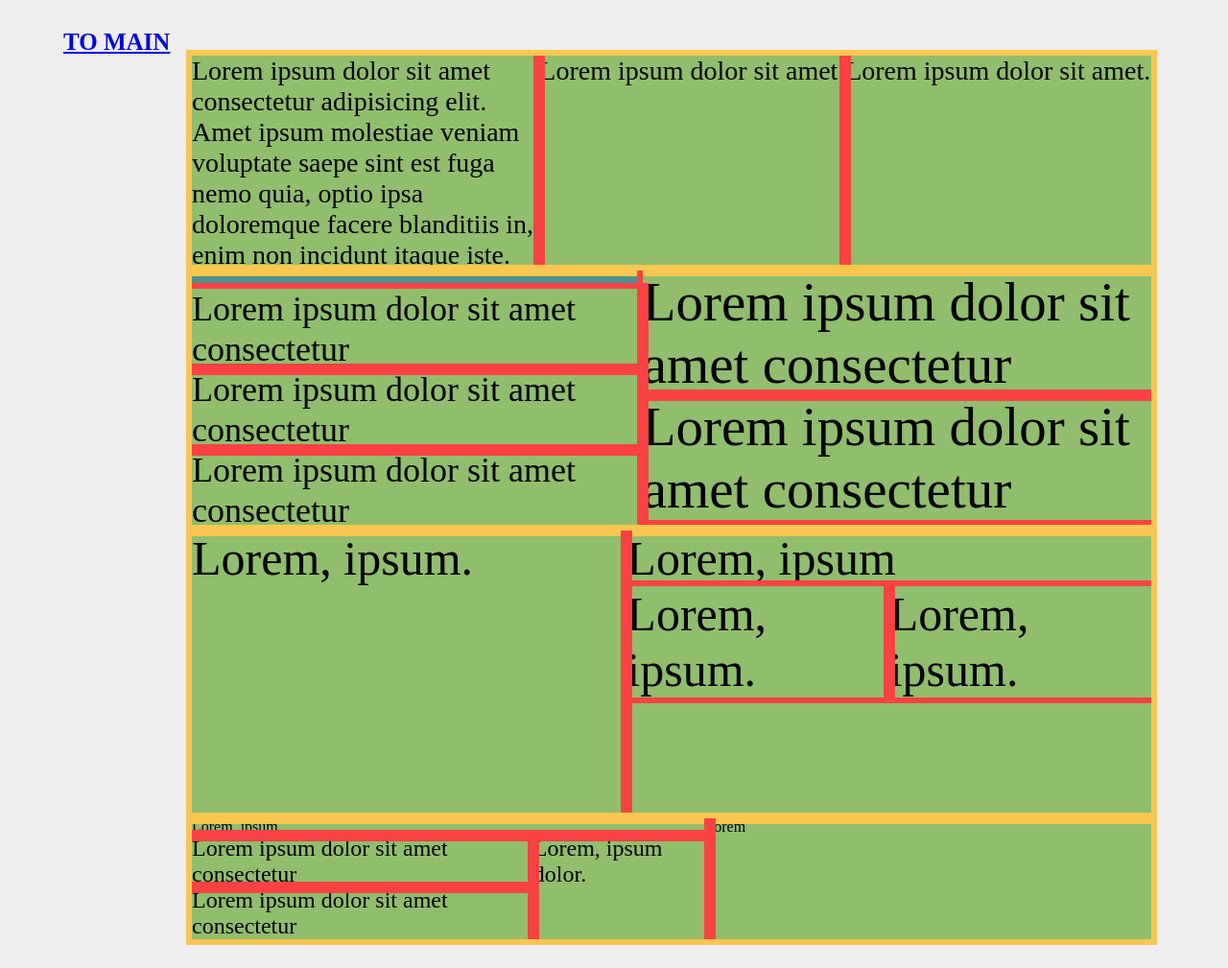
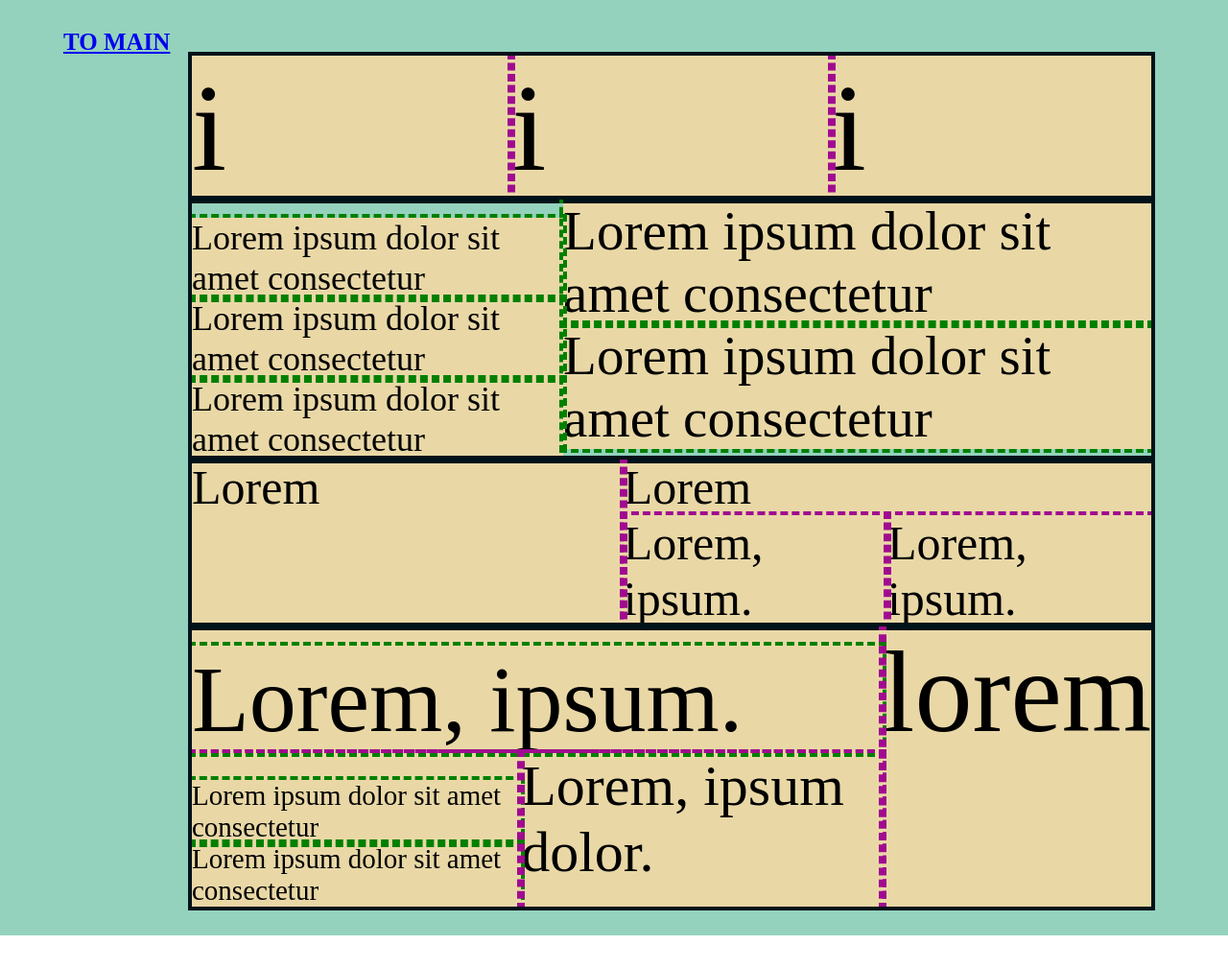
Before and after one commit to Moyshin94/hillelHM, a plain HTML site: page table-box/index.html in a window 1280 px wide. Shown: the top 1009 px of the page at 96% size. After the commit the page ends 975 px from the top, so only its background shows below. Drawn offline with Linux system fonts and the light colour scheme.

Commit message:
code edit

```diff
--- a/css/style.css
+++ b/css/style.css
@@ -137,12 +137,11 @@
   --color-7: #ca6702;
   --color-8: #bb3e03;
   --color-9: #ae2012;
-  --color-10: #9b2226;
+  --color-91: #9b2226;
 }
 
 body{
   font-family: serif;
-  background-color:var(--color-5)
 }
 
 body h1 {
@@ -165,7 +164,7 @@ body h1 {
   text-transform: uppercase;
 }
 .link:hover{
-  color: var(--color-3);
+  color:var(--color-8);
 }
 
 /* from table-cell */
@@ -174,108 +173,116 @@ body h1 {
   width: 1400px;
   padding: 30px 0;
   margin: 0 auto;
-  background-color: #eeeeee;
+  background-color:var(--color-4)
 }
 
-.one,
-.two,
-.there,
-.fore {
+.one, .two, .there, .fore {
   width: 1000px;
   /* height: 250px; */
   margin: 0 auto;
-  background-color: #277da1;
-  outline: 6px solid #f9c74f;
+  outline: 4px solid var(--color-1);
+  max-height: 300px;
 }
 
-.one > div {
+.one-a {
   width: 1000px;
-  /* padding: 30px 0; */
   display: table-cell;
-  outline: 6px solid #f94144;
-  background-color: #90be6d;
-  font-size: 28px;
+  outline: 4px dashed var(--color-91);
+  background-color: var(--color-5);
   height: auto;
+  font-size: 130px;
 }
 
-.two > .two-a,
+
+.two-a,
 .two-b {
-  background-color: #4d908e;
-  width: 1000px;
+  /* width: 1000px; */
   display: table-cell;
 }
 
+.two-aa,.two-bb {
+  outline: 4px dashed var(--color-91);
+  background-color: var(--color-5);
+}
 .two-aa {
-  /* width: 1000px; */
-  /* display: inline-block; */
-  outline: 6px solid #f94144;
-  background-color: #90be6d;
   font-size: 36px;
-  /* text-align: left; */
+}
+.two-bb {
+  font-size: 57px;
 }
 
-.two-bb {
-  outline: 6px solid #f94144;
-  background-color: #90be6d;
-  font-size: 57px;
-}
+
 .there-a,
-.there-ab {
+.there-b,.there-bb {
   display: table-cell;
   font-size: 50px;
-  outline: 6px solid #f94144;
-  background-color: #90be6d;
-}
-
-.there {
-  height: 300px;
-}
-
-.there-a,
-.there-ab {
-  font-size: 50px;
-  height: 300px;
-  width: 1000px;
-}
-.there-ab {
-  height: 150px;
-}
-.there-bb {
-  display: table-cell;
-  outline: 6px solid #f94144;
-  background-color: #90be6d;
-}
-
-.fore {
+  outline: 4px dashed var(--color-91);
+  background-color: var(--color-5);
   width: 1000px;
 }
 
-.fore-a,
-.fore-b {
-  display: table-cell;
-  outline: 6px solid #f94144;
-  background-color: #90be6d;
-  width: 1000px;
+
+.fore-a,.fore-b,
+.fore-ab,.fore-aaa, .fore-aab
+ {display: table-cell;
+  outline: 4px dashed var(--color-91);
+  font-size: 120px;
+  background-color: var(--color-5);
 }
 
-.fore-aa {
-  outline: 6px solid #f94144;
-  background-color: #90be6d;
+.fore-aa,.fore-aaaa,.fore-aaaa {
+  outline: 4px dashed var(--color-91);
+  font-size: 20px;
 }
-.fore-ab{
-  display: table-cell;
-  outline: 6px solid #f94144;
-  background-color: #90be6d;
-  font-size: 24px;
+.fore-aab {
+  font-size: 60px;
 }
-.fore-aaa, .fore-aab{
-  display: table-cell;
-  outline: 6px solid #f94144;
-  background-color: #90be6d;
-  font-size: 24px;
+
+.fore-aa{
+  font-size: 98px;
 }
-.fore-aaaa, .fore-aaab{
-  outline: 6px solid #f94144;
-  background-color: #90be6d;
-  font-size: 24px;
+
+.fore-aaaa{
+  font-size: 29px;
 }
+
+/* .fore-ab,.fore-aaa, .fore-aab{
+ font-size: 24px;
+} */
+/* .fore-aaa, .fore-aab {
+ font-size: 16px;
+} */
+/* .fore-aab{
+  font-size: 50px;
+}
+
+.fore-aa{
+  font-size: 100px;
+} */
+
+/* .one .two .there .fore {
+  outline: 8px dashed var(--color-91);
+  background-color: var(--color-5);
+}
+
+.one,.two,.there,.fore {
+  outline: 8px dashed var(--color-91);
+  background-color: var(--color-5);
+} */
+
+/* .one,.two,.there,.fore div {
+  outline: 8px dashed var(--color-91);
+  background-color: var(--color-5);
+} */
+
+/* withou table - cell */
+.fore-aa,.fore-aaaa,.fore-aaaa,.two-aa,.two-bb {
+  outline: 4px dashed green;
+}
+
+/* with table - cell */
+.fore-a,.fore-b,
+.fore-ab,.fore-aaa, .fore-aab, .there-a,
+.there-b,.there-bb, .one-a{
+  outline: 4px dashed rgb(161, 10, 144);
+}
--- a/table-box/index.html
+++ b/table-box/index.html
@@ -11,13 +11,9 @@
         <a href="../index.html" class="link">to main</a>
       </h2>
       <div class="one">
-        <div class="one-a">
-          Lorem ipsum dolor sit amet consectetur adipisicing elit. Amet ipsum
-          molestiae veniam voluptate saepe sint est fuga nemo quia, optio ipsa
-          doloremque facere blanditiis in, enim non incidunt itaque iste.
-        </div>
-        <div class="one-a">Lorem ipsum dolor sit amet.</div>
-        <div class="one-a">Lorem ipsum dolor sit amet.</div>
+        <div class="one-a">i</div>
+        <div class="one-a">i</div>
+        <div class="one-a">i</div>
       </div>
       <div class="two">
         <div class="two-a">
@@ -31,28 +27,26 @@
         </div>
       </div>
       <div class="there">
-        <div class="there-a">Lorem, ipsum.</div>
-        <div class="there-ab">
-          <p>Lorem, ipsum</p>
+        <div class="there-a">Lorem</div>
+        <div class="there-b">Lorem
           <div class="there-bb">Lorem, ipsum.</div>
           <div class="there-bb">Lorem, ipsum.</div>
         </div>
       </div>
       <div class="fore">
         <div class="fore-a">
-
-          <div class="fore-aa"><p>Lorem, ipsum.</p></div>
+          <div class="fore-aa">Lorem, ipsum.</div>
           <div class="fore-ab">
             <!-- Lorem ipsum dolor sit amet consectetur adipisicing elit. Dolorum, odio. -->
             <div class="fore-aaa">
               <!-- Lorem ipsum dolor sit amet  -->
               <div class="fore-aaaa">Lorem ipsum dolor sit amet consectetur</div>
-              <div class="fore-aaab">Lorem ipsum dolor sit amet consectetur</div>
+              <div class="fore-aaaa">Lorem ipsum dolor sit amet consectetur</div>
             </div>
             <div class="fore-aab">Lorem, ipsum dolor.</div>
           </div>
         </div>
-        <div class="fore-b"><p>lorem</p></div>
+        <div class="fore-b">lorem</div>
       </div>
     </div>
   </body>
```
